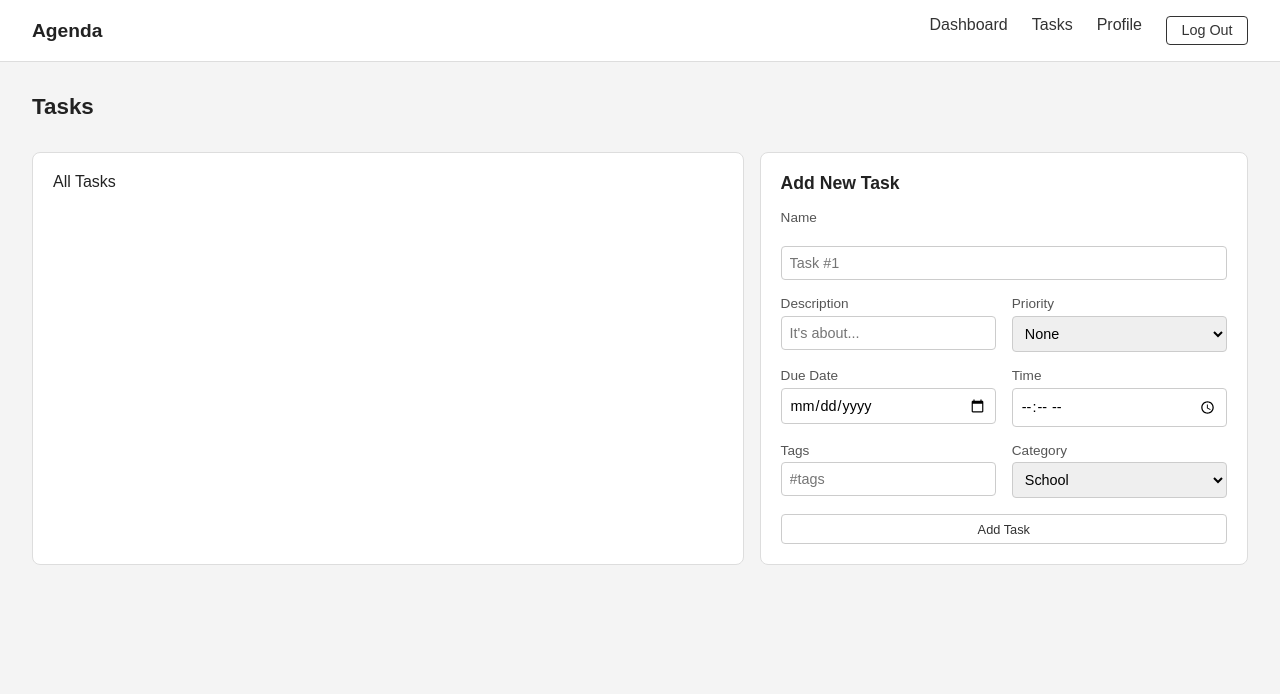
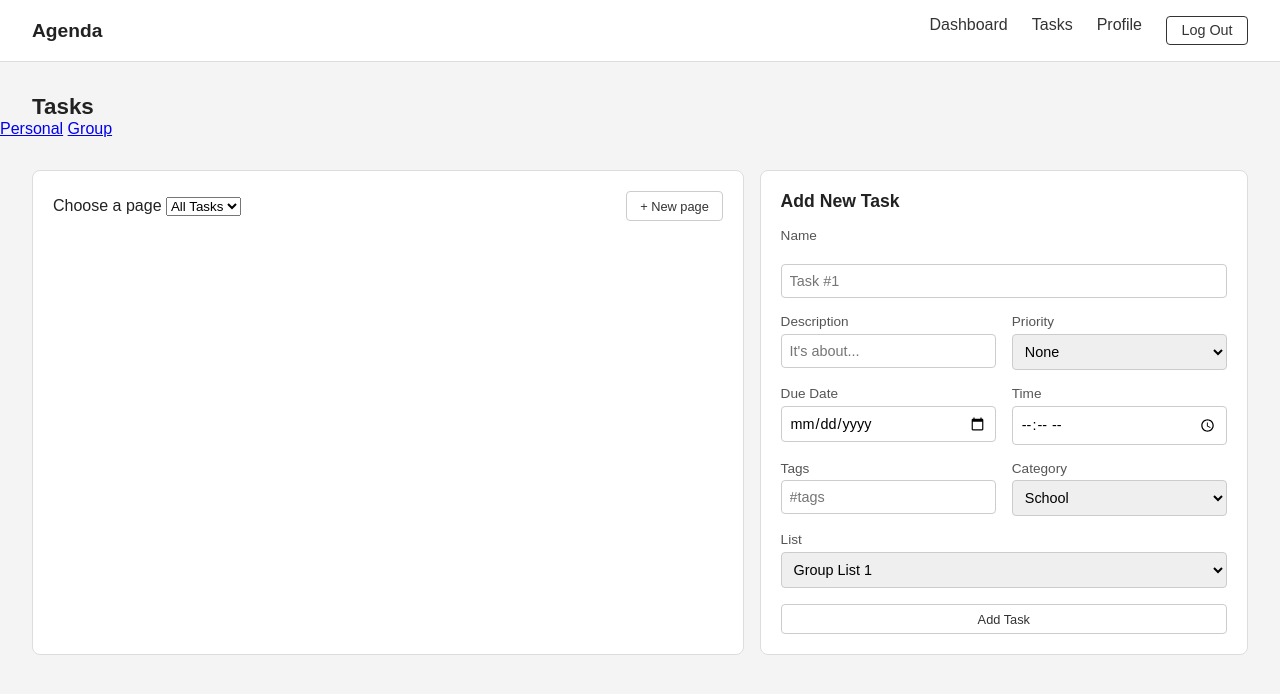
Before and after one commit to strg-ze/cmsc128-Lab1_CRUD_tipon, a Flask app: page /tasks in a window 1280 px wide. Shown: the top 694 px of the page. Run offline with Flask 3, Linux system fonts and the light colour scheme; the visitor is signed in with stand-in values (Sample User, id 1); data that the repository does not hold is empty.

Commit message:
feat: update tasks.html with placeholders for group tasks

```diff
--- a/templates/tasks.html
+++ b/templates/tasks.html
@@ -2,6 +2,10 @@
 {% block title%} Tasks {%endblock%}
 {% block content %}
 <h1 class="page-title">Tasks</h1>
+<nav class="mode-toggle" aria-label="List type">
+    <a href="#" class="mode-btn is-active" aria-current="page">Personal</a>
+    <a href="#" class="mode-btn">Group</a>
+</nav>
 {% if request.args.get('deleted') %}
 <div id="undo-notif" class="undo-notif">
     Task deleted.
@@ -22,8 +26,19 @@
 <div class="tasks-layout">
     <section class="task-list-panel">
         <div class="panel-header">
-            <span class="filter-badge">All Tasks</span>
-            <!--<a href="#">See other pages</a>-->
+            <form method="get" class="list-picker">
+                <input type="hidden" name="mode" value="individual"
+                <label for="list-select" class="visually-hidden">Choose a page</label>
+                <select id="list-select" name="page" onchange="this.form.submit()">
+                    <option value="">All Tasks</option>
+                    <option>School</option>
+                    <option>Personal</option>
+                    <option>Work</option>
+                </select>
+            </form>
+
+            <!--placeholder for new page button-->
+            <button type="button" class="task-edit-btn" data-open="create-modal">+ New page</button>
         </div>
         <h5 class="list-label"></h5>
         <ul class="task-list">
@@ -36,6 +51,7 @@
                     <span class="task-name">{{ task['name']}}</span>
                     <span class="task-desc">{{ task['description']}}</span>
                     <span class="task-category">{{ task['category']}}</span>
+                    <span class="task-meta"> Added by me | CMSC 128 Project</span> <!--for group mode, placeholder-->
 
                 </div>
                 <time class="task-time">{{task['due_date']|format_date}} {{task['time']}}</time>
@@ -98,12 +114,26 @@
                     <label for="tags">Tags</label>
                     <input type="text" id="tags" name="tags" placeholder="#tags" value="{{ edit_task['tags'] if edit_task else ''}}">
                 </div>
+                <div class="individual-only">
                     <div>
                         <label for="category">Category</label>
                         <select id="category" name="category">
                             <option value="school" {% if edit_task and edit_task['category'] == 'school' %} selected {%endif%}>School</option>
                             <option value="personal" {% if edit_task and edit_task['category'] == 'personal' %} selected {%endif%}>Personal</option>
                             <option value="work" {% if edit_task and edit_task['category'] == 'work' %} selected {%endif%}>Work</option>
+                        </select>
+                    </div>
+
+                </div>
+
+            </div>
+
+            <div class="form-row">
+                <div class="group-only">
+                    <label for="list-id">List</label>
+                    <select id="list-id" name="list-id">
+                        <option value="1">Group List 1</option>
+                        <option value="2">Group List 2</option>
                     </select>
                 </div>
             </div>
```
Lines whose indentation alone changed are shown as unchanged.
